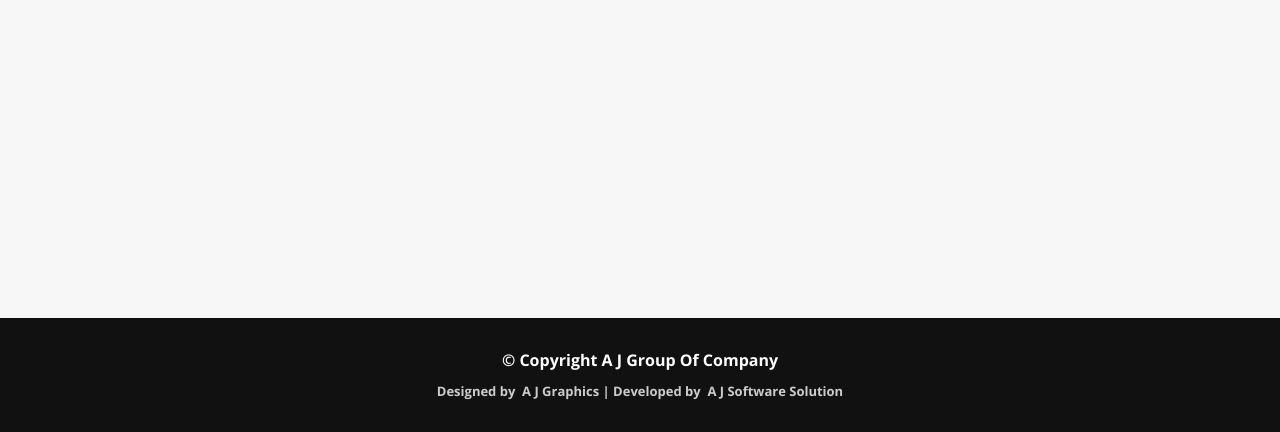
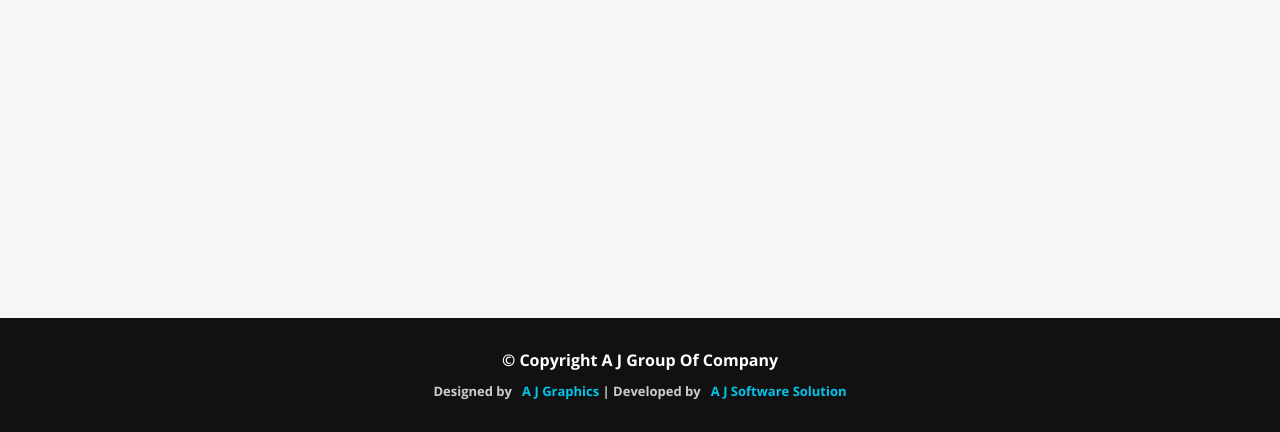
Before and after one commit to anujshah14/A-J-Graphics, a plain HTML site: page index.html in a window 1280 px wide. Shown: the part 5971-6403 px from the top of the page. Drawn offline with nearby package versions, Linux system fonts and the light colour scheme; a script that the page names is missing.

Commit message:
Update index.html

```diff
--- a/index.html
+++ b/index.html
@@ -433,7 +433,7 @@
             <p class="subscribe-text">Have You Any Questions Regarding Software Or Any Other Technology?<br/><Strong>PLEASE GO TO A J Software Solution WEBSITE  ----></Strong></p>
           </div>
           <div class="col-md-4 subscribe-btn-container">
-            <a class="subscribe-btn" href="#"> LAUNCH </a>
+            <a class="subscribe-btn" href="https://anujshah14.github.io/A-J-Software-Solution/" target="_blank"> LAUNCH </a>
           </div>
         </div>
       </div>
@@ -533,7 +533,8 @@
             &copy; Copyright <strong>A J Group Of Company</strong>
           </div>
           <div class="credits">
-		  Designed by &nbsp<strong>A J Graphics </strong> | Developed by &nbsp<strong>A J Software Solution</strong>
+		  Designed by &nbsp <a href="https://anujshah14.github.io/A-J-Graphics/" tagret="_blank"><strong>A J Graphics </strong></a>
+		| Developed by &nbsp <a href="https://anujshah14.github.io/A-J-Software-Solution/" target="_blank"><strong>A J Software Solution</strong></a>
           </div>
         </div>
       </div>
```
